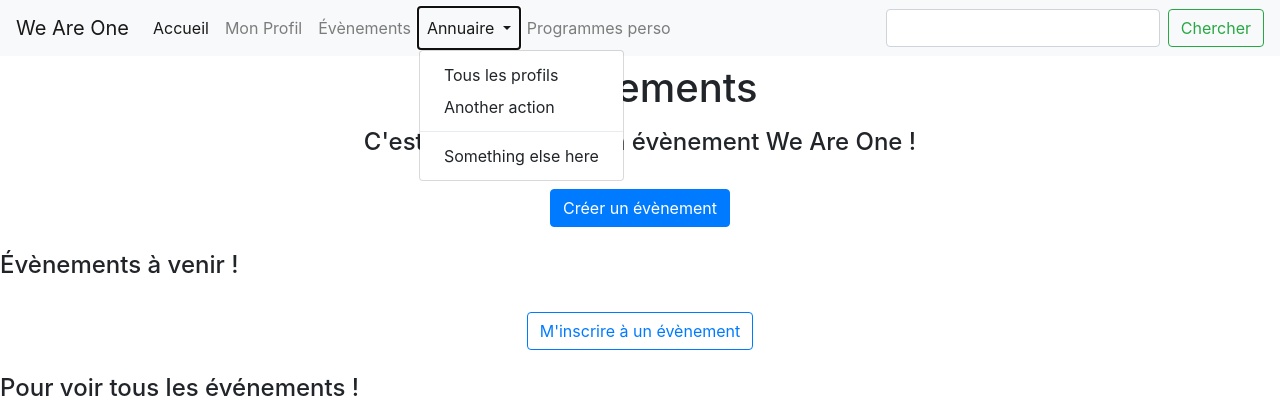
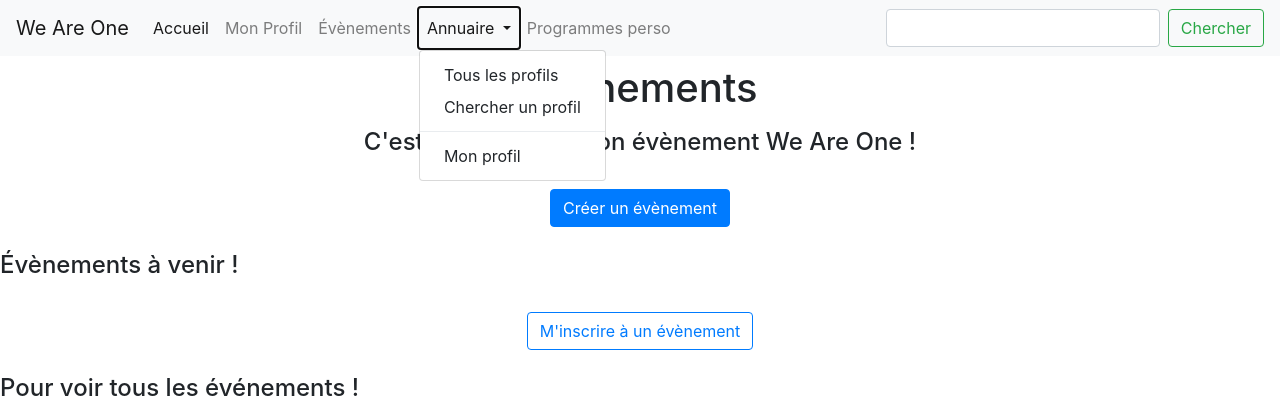
Before and after one commit to We-Are-One-CS/intranet, a Django app: page /events/ in a window 1280 px wide, after a click on "Annuaire". Shown: the top 420 px of the page. Run offline with Django 3.2, Linux system fonts and the light colour scheme; some libraries are stand-ins or nearby versions.

Commit message:
Changed the href for WAO in the navbar and added some functions to dropdown yearbook

```diff
--- a/core/templates/core/layouts/base.html
+++ b/core/templates/core/layouts/base.html
@@ -17,7 +17,7 @@
     <body>
         <!-- navbar -->
             <nav class="navbar navbar-expand-lg navbar-light bg-light">
-                    <a class="navbar-brand" href="#">We Are One</a>
+                    <a class="navbar-brand" href="/">We Are One</a>
                     <button class="navbar-toggler" type="button" data-toggle="collapse" data-target="#navbarSupportedContent" aria-controls="navbarSupportedContent" aria-expanded="false" aria-label="Toggle navigation">
                       <span class="navbar-toggler-icon"></span>
                     </button>
@@ -39,9 +39,9 @@
                           </a>
                           <div class="dropdown-menu" aria-labelledby="navbarDropdown">
                             <a class="dropdown-item" href="/yearbook">Tous les profils</a>
-                            <a class="dropdown-item" href="#">Another action</a>
+                            <a class="dropdown-item" href="#">Chercher un profil</a>
                             <div class="dropdown-divider"></div>
-                            <a class="dropdown-item" href="#">Something else here</a>
+                            <a class="dropdown-item" href="#">Mon profil</a>
                           </div>
                         </li>
                         <li class="nav-item">
```
